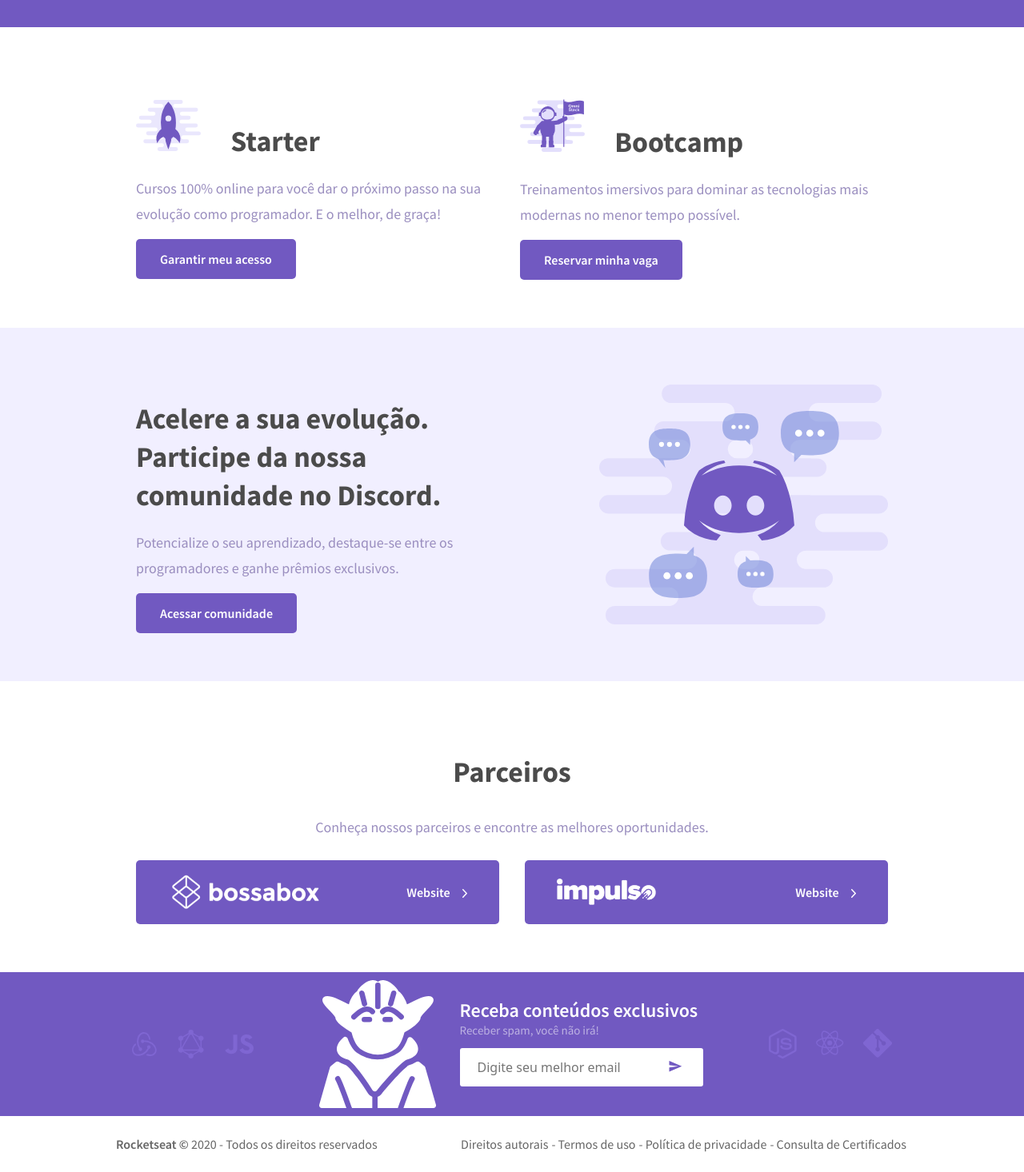
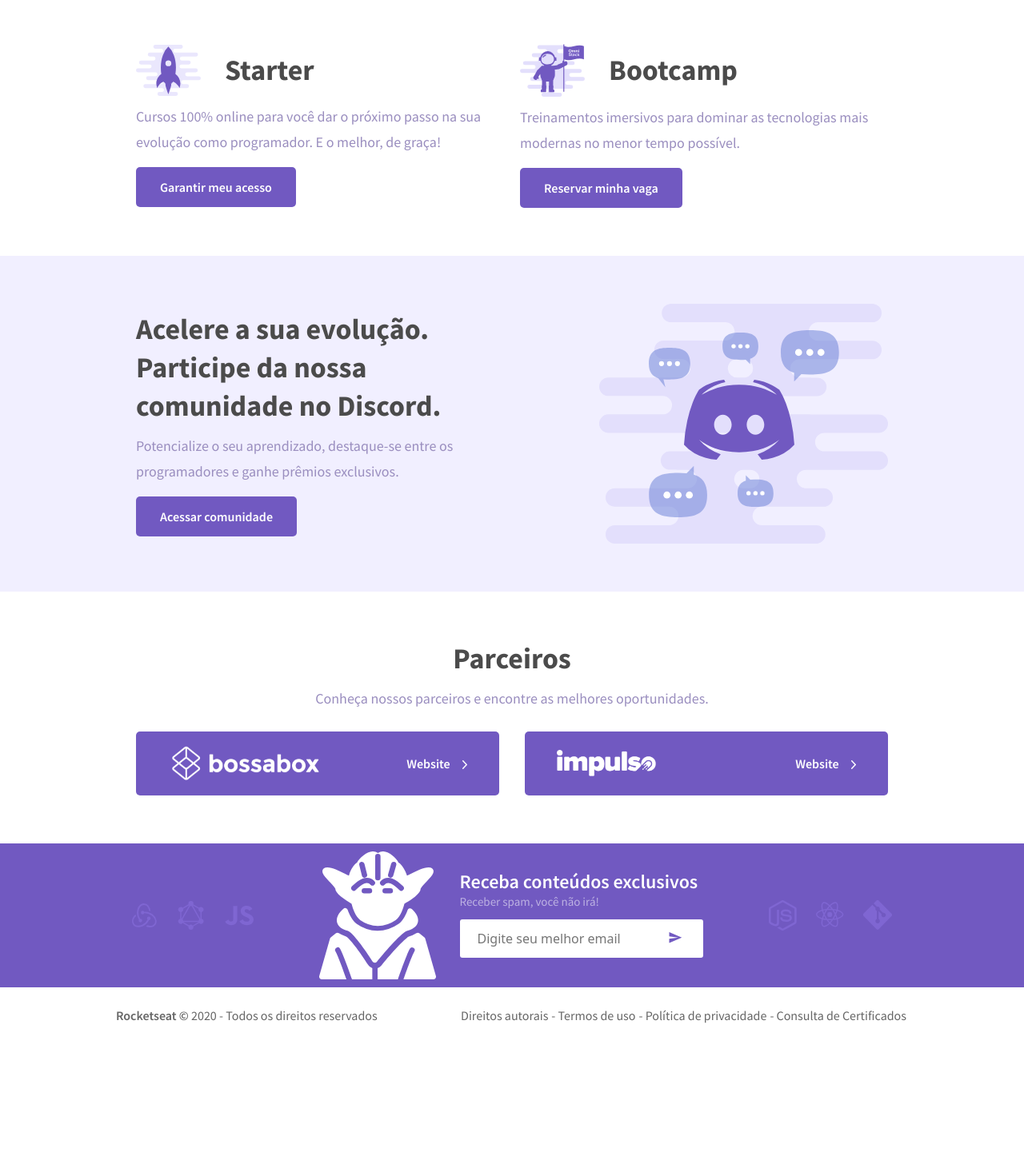
Before and after one commit to kevinedeger/copia-rocketseatSite, a plain HTML site: page index.html in a window 1280 px wide. Shown: the part 940-2406 px from the top of the page at 80% size. After the commit the page ends 2245 px from the top, so only its background shows below. Drawn offline with Linux system fonts and the light colour scheme.

Commit message:
Pequenas alterações no CSS

```diff
--- a/CSS/style.css
+++ b/CSS/style.css
@@ -22,15 +22,17 @@ h2 {
   margin-inline-start: 0;
   margin-inline-end: 0;
   font-weight: bold;
+  margin: 0;
 }
 
 h3 {
   display: block;
-  margin-block-start: -1em;
+  margin-block-start: 1em;
   margin-block-end: 1em;
   margin-inline-start: 0px;
   margin-inline-end: 0px;
   font-weight: bold;
+  margin: 0;
 }
 
 p {
@@ -101,9 +103,11 @@ nav ul li a {
 }
 
 nav ul li a:hover {
+  padding-bottom: 3px;
   color: #FFF;
   border-bottom: 2px solid #FFF;
 }
+
 
 .blog-button:hover {
   color: #FFF;
@@ -228,10 +232,17 @@ nav ul li a:hover {
 
 .starter img {
   margin-right: 30px;
+  display: flex;
+  align-items: center;
 }
 
 .bootcamp img {
   margin-right: 30px;
+}
+
+.starter h2, .bootcamp h2 {
+  display: flex;
+  align-items: center;
 }
 
 .comunity {
@@ -440,3 +451,7 @@ input {
   color: #666666;
   text-decoration: none;
 }
+
+.personal-footer ul li a:hover {
+  text-decoration: underline;
+}
--- a/index.html
+++ b/index.html
@@ -26,7 +26,7 @@
 
           <ul>
 
-            <li><a href="/index.html">Início</a></li>
+            <li><a href="index.html">Início</a></li>
             <li><a href="#">Starter</a></li>
             <li><a href="#">Bootcamp</a></li>
             <li><a href="#">Comunidade</a></li>
@@ -249,9 +249,9 @@
 
           <ul>
             <li><a href="#">Direitos autorais</a></li>
-            <li><a href="#"> - Termos de uso</a></li>
-            <li><a href="#"> - Política de privacidade</a></li>
-            <li><a href="#"> - Consulta de Certificados</a></li>
+            <li> - <a href="#">Termos de uso</a></li>
+            <li> - <a href="#">Política de privacidade</a></li>
+            <li> - <a href="#">Consulta de Certificados</a></li>
           </ul>
 
         </div>
```
